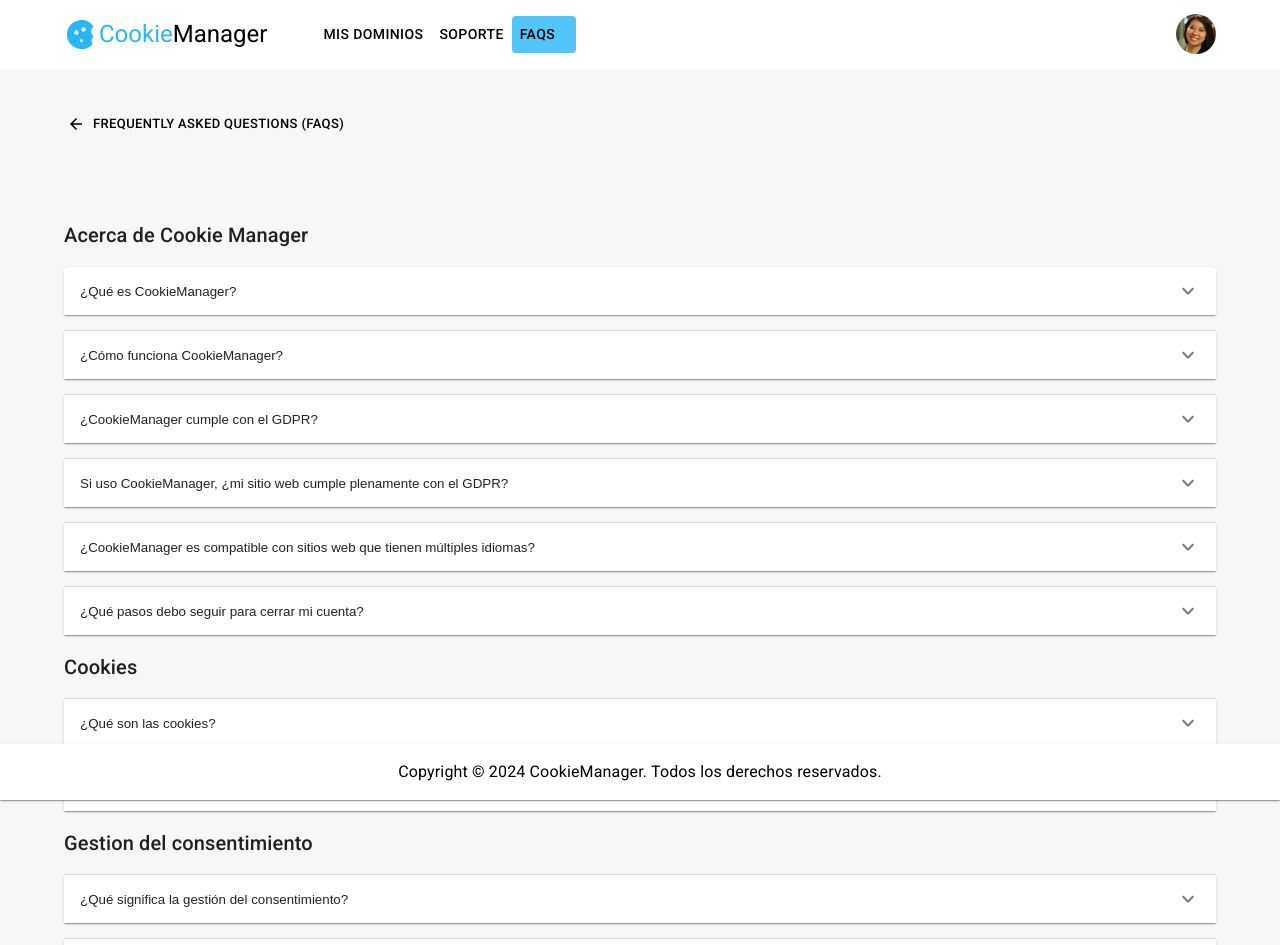
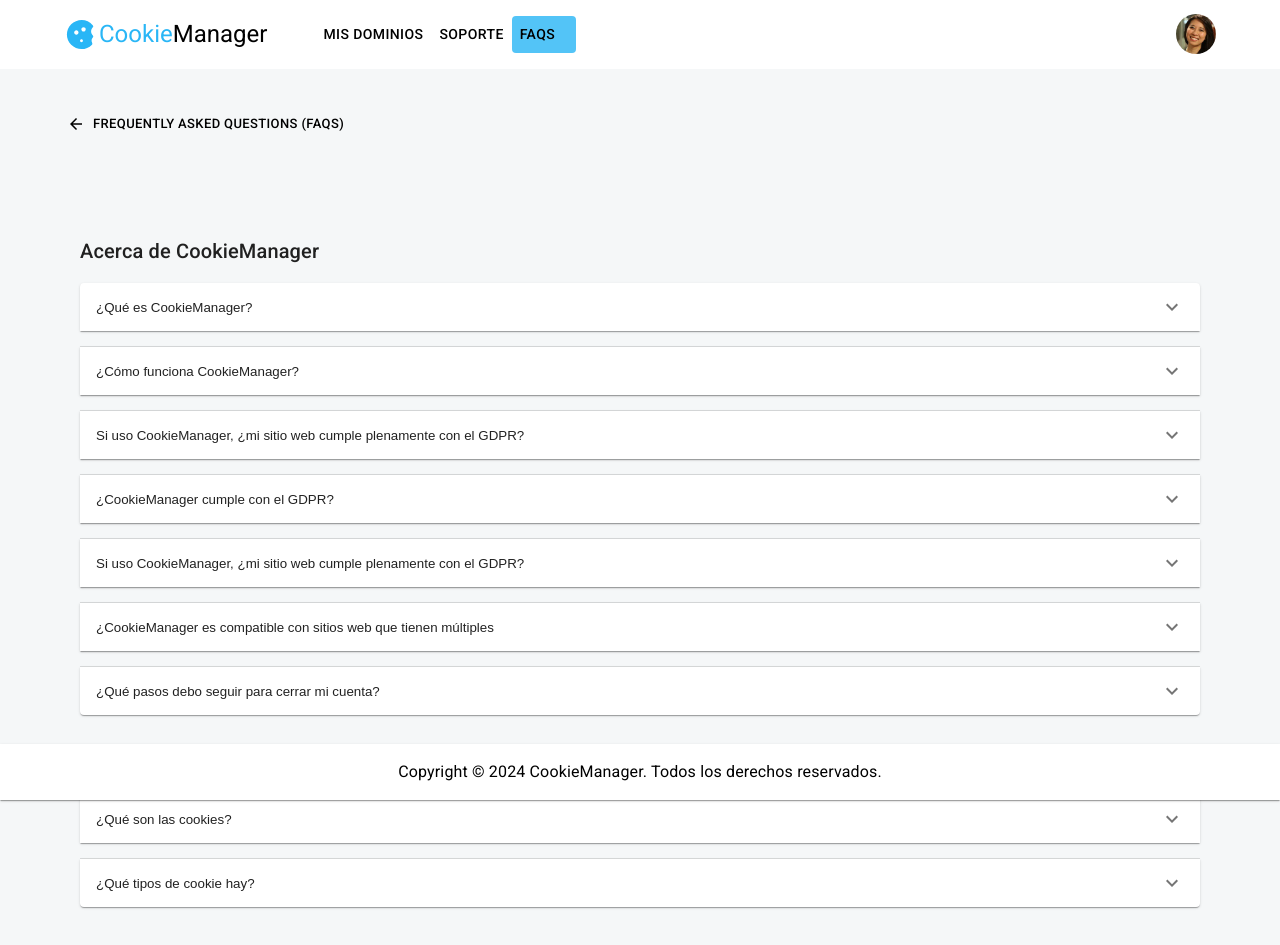
Before and after one commit to abcm0018/cookiemanager-app, a React (Vite) app: page /faq in a window 1280 px wide. Shown: the top 945 px of the page. Built offline with nearby package versions, Linux system fonts and the light colour scheme.

Commit message:
- Refactorizacion de FAQ

```diff
--- /dev/null
+++ b/src/FAQ/components/AccordionListFAQ.jsx
@@ -0,0 +1,33 @@
+import PropTypes from "prop-types";
+
+import { Box, Container, Typography } from "@mui/material";
+import { CAccordionFAQ } from "./CAccordionFAQ";
+
+export const AccordionListFAQ = ({ sections = [], getExtraContent }) => {
+  return (
+    <Container>
+      <Box sx={{ bgcolor: "#F5F7F8", p: 2 }}>
+        {sections.map((section, sectionIndex) => (
+          <Box key={sectionIndex} sx={{ mb: 4 }}>
+            <Typography variant="h6" sx={{ mb: 2 }}>
+              {section.header}
+            </Typography>
+            {section.items.map((item, itemIndex) => (
+              <CAccordionFAQ
+                key={itemIndex}
+                title={item.title}
+                content={item.content}
+                extraContent={getExtraContent(item.title)}
+              />
+            ))}
+          </Box>
+        ))}
+      </Box>
+    </Container>
+  );
+};
+
+AccordionListFAQ.propTypes = {
+  sections: PropTypes.array.isRequired,
+  getExtraContent: PropTypes.func.isRequired,
+};
--- /dev/null
+++ b/src/FAQ/components/CAccordionFAQ.jsx
@@ -0,0 +1,26 @@
+import PropTypes from "prop-types";
+
+import { Accordion, AccordionDetails, AccordionSummary } from "@mui/material";
+import ExpandMoreIcon from "@mui/icons-material/ExpandMore";
+
+export const CAccordionFAQ = ({ title = "", content = "", extraContent }) => {
+  return (
+    <Accordion sx={{ mb: 2 }}>
+      <AccordionSummary
+        expandIcon={<ExpandMoreIcon />}
+        aria-controls="panel1-content"
+        id="panel1-header"
+      >
+        {title}
+      </AccordionSummary>
+      <AccordionDetails>{content}</AccordionDetails>
+      <AccordionDetails>{extraContent}</AccordionDetails>
+    </Accordion>
+  );
+};
+
+CAccordionFAQ.propTypes = {
+  title: PropTypes.string.isRequired,
+  content: PropTypes.string.isRequired,
+  extraContent: PropTypes.string,
+};
--- a/src/FAQ/components/MainSection.jsx
+++ b/src/FAQ/components/MainSection.jsx
@@ -1,232 +1,118 @@
-import {
-  Accordion,
-  AccordionSummary,
-  Box,
-  Container,
-  Grid2,
-  Typography,
-} from "@mui/material";
-import AccordionDetails from "@mui/material/AccordionDetails";
-import ExpandMoreIcon from "@mui/icons-material/ExpandMore";
+import { Grid2, Typography } from "@mui/material";
+import { AccordionListFAQ } from "./AccordionListFAQ";
+
 export const MainSection = () => {
+  const getExtraContent = (title) => {
+    switch (title) {
+      case "¿Qué tipos de cookie hay?":
+        return (
+          <>
+            <Typography variant="body1" sx={{ mb: 2 }}>
+              • <strong>Cookies esenciales:</strong> necesarias para el correcto
+              funcionamiento de un sitio web o aplicación.
+            </Typography>
+            <Typography variant="body1" sx={{ mb: 2 }}>
+              • <strong>Cookies opcionales:</strong> no son imprescindibles para
+              la operatividad del sitio, pero mejoran la experiencia del
+              usuario.
+            </Typography>
+            <Typography variant="body1" sx={{ mb: 2 }}>
+              • <strong>Cookies de terceros:</strong> originadas en dominios
+              externos, usadas para seguimiento y publicidad.
+            </Typography>
+          </>
+        );
+      default:
+        return null;
+    }
+  };
+  const sections = [
+    {
+      header: "Acerca de CookieManager",
+      items: [
+        {
+          title: "¿Qué es CookieManager?",
+          content:
+            "CookieManager es una plataforma diseñada para gestionar cookies y la obtención de consentimiento de los usuarios respecto al seguimiento en línea. Su principal función es asegurar que los sitios web y aplicaciones cumplan con normativas de privacidad, como el Reglamento General de Protección de Datos (RGPD) de la Unión Europea",
+        },
+        {
+          title: "¿Cómo funciona CookieManager?",
+          content:
+            "CookieManager ofrece a los dueños de sitios web y aplicaciones una interfaz sencilla para crear y administrar banners de consentimiento, manejar las preferencias de los usuarios y habilitar o bloquear automáticamente las cookies según dichas preferencias.",
+        },
+        {
+          title:
+            "Si uso CookieManager, ¿mi sitio web cumple plenamente con el GDPR?",
+          content:
+            "CookieManager es una robusta plataforma de gestión de consentimiento de cookies (CMP) que se puede integrar fácilmente en su sitio web. Al implementarse correctamente, CookieManager cumple eficazmente con los requisitos específicos del GDPR en cuanto a las cookies de seguimiento y el consentimiento de los usuarios, siendo un paso importante hacia la conformidad con esta normativa. Sin embargo, es esencial recordar que el GDPR abarca una amplia gama de regulaciones relacionadas con la privacidad y la seguridad, más allá del consentimiento de cookies. Aunque CookieHub es clave para cumplir con las obligaciones de cookies bajo el GDPR, su proceso de cumplimiento puede requerir acciones adicionales para abordar otros aspectos del reglamento, como la protección de datos, la seguridad y los derechos de los usuarios. Es recomendable realizar una evaluación exhaustiva del cumplimiento del GDPR en su sitio web para asegurar que se sigan todas las normativas aplicables.",
+        },
+        {
+          title: "¿CookieManager cumple con el GDPR?",
+          content:
+            "CookieManager está en conformidad con el GDPR, ofreciendo todas las herramientas que los dueños de sitios web y aplicaciones necesitan para gestionar y obtener el consentimiento de los usuarios. Además, se actualiza periódicamente para asegurar que sigue cumpliendo con las normativas de privacidad más recientes.",
+        },
+        {
+          title:
+            "Si uso CookieManager, ¿mi sitio web cumple plenamente con el GDPR?",
+          content:
+            "CookieManager es una robusta plataforma de gestión de consentimiento de cookies (CMP) que se puede integrar fácilmente en su sitio web. Al implementarse correctamente, CookieManager cumple eficazmente con los requisitos específicos del GDPR en cuanto a las cookies de seguimiento y el consentimiento de los usuarios, siendo un paso importante hacia la conformidad con esta normativa. Sin embargo, es esencial recordar que el GDPR abarca una amplia gama de regulaciones relacionadas con la privacidad y la seguridad, más allá del consentimiento de cookies. Aunque CookieManager es clave para cumplir con las obligaciones de cookies bajo el GDPR, su proceso de cumplimiento puede requerir acciones adicionales para abordar otros aspectos del reglamento, como la protección de datos, la seguridad y los derechos de los usuarios. Es recomendable realizar una evaluación exhaustiva del cumplimiento del GDPR en su sitio web para asegurar que se sigan todas las normativas aplicables",
+        },
+        {
+          title:
+            "¿CookieManager es compatible con sitios web que tienen múltiples",
+          content:
+            "Sí, CookieManager es compatible con sitios web en varios idiomas. Puedes configurar el widget en diferentes idiomas y seleccionar los que deseas habilitar para tu sitio web desde el panel de control de CookieManager.",
+        },
+        {
+          title: "¿Qué pasos debo seguir para cerrar mi cuenta?",
+          content:
+            "Si ya no deseas usar CookieManager y quieres eliminar tu cuenta y datos de manera permanente, sigue estos pasos: Primero, elimina todos los dominios vinculados a tu cuenta. Para hacerlo, selecciona cada dominio y haz clic en el botón Eliminar. Solo se eliminarán las cuentas que no tengan dominios activos para evitar interrupciones del servicio, especialmente en casos de cuentas comprometidas o solicitudes falsas. Luego, envía una solicitud de eliminación a ana@gmail.com desde la dirección de correo electrónico asociada a tu cuenta principal. Tu cuenta será eliminada en un plazo de 24 horas y recibirás una confirmación.",
+        },
+      ],
+    },
+    {
+      header: "Cookies",
+      items: [
+        {
+          title: "¿Qué son las cookies?",
+          content:
+            "Las cookies son archivos de texto pequeños que se guardan en el dispositivo de un usuario cuando visita un sitio web o usa una app. Se emplean con distintos fines, como análisis, personalización y seguimiento de actividad.",
+        },
+        {
+          title: "¿Qué tipos de cookie hay?",
+          content: "Existen varios tipos de cookies: ",
+        },
+      ],
+    },
+    {
+      header: "Gestión del consentimiento",
+      items: [
+        {
+          title: "¿Qué significa la gestión del consentimiento?",
+          content:
+            "La gestión del consentimiento implica obtener y administrar el permiso de los usuarios para utilizar cookies y otras tecnologías de seguimiento en un sitio web o aplicación.",
+        },
+        {
+          title: "¿Cómo se define un banner de cookies?",
+          content:
+            "Un banner de cookies es una ventana emergente que se muestra en una página web o aplicación para notificar a los usuarios sobre la utilización de cookies y solicitar su permiso para emplearlas.",
+        },
+        {
+          title: "¿Es posible ajustar el diseño del banner de CookieManager?",
+          content:
+            "Sí, es posible modificar el diseño del banner de CookieManager para que se alinee con la identidad visual de tu sitio web o aplicación.",
+        },
+      ],
+    },
+  ];
+
   return (
     <Grid2
       container
       direction="column"
       sx={{ backgroundColor: "#F5F7F8", padding: 5 }}
     >
-      <Container>
-        <Box
-          sx={{
-            bgcolor: "#F5F7F8",
-          }}
-        >
-          <Typography variant="h6" sx={{ mb: 2 }}>
-            Acerca de Cookie Manager
-          </Typography>
-          <Accordion sx={{ mb: 2 }}>
-            <AccordionSummary
-              expandIcon={<ExpandMoreIcon />}
-              aria-controls="panel1-content"
-              id="panel1-header"
-            >
-              ¿Qué es CookieManager?
-            </AccordionSummary>
-            <AccordionDetails>
-              CookieManager es una plataforma diseñada para gestionar cookies y
-              la obtención de consentimiento de los usuarios respecto al
-              seguimiento en línea. Su principal función es asegurar que los
-              sitios web y aplicaciones cumplan con normativas de privacidad,
-              como el Reglamento General de Protección de Datos (RGPD) de la
-              Unión Europea
-            </AccordionDetails>
-          </Accordion>
-          <Accordion sx={{ mb: 2 }}>
-            <AccordionSummary
-              expandIcon={<ExpandMoreIcon />}
-              aria-controls="panel2-content"
-              id="panel2-header"
-            >
-              ¿Cómo funciona CookieManager?
-            </AccordionSummary>
-            <AccordionDetails>
-              CookieManager ofrece a los dueños de sitios web y aplicaciones una
-              interfaz sencilla para crear y administrar banners de
-              consentimiento, manejar las preferencias de los usuarios y
-              habilitar o bloquear automáticamente las cookies según dichas
-              preferencias.
-            </AccordionDetails>
-          </Accordion>
-          <Accordion sx={{ mb: 2 }}>
-            <AccordionSummary
-              expandIcon={<ExpandMoreIcon />}
-              aria-controls="panel3-content"
-              id="panel3-header"
-            >
-              ¿CookieManager cumple con el GDPR?
-            </AccordionSummary>
-            <AccordionDetails>
-              CookieManager está en conformidad con el GDPR, ofreciendo todas
-              las herramientas que los dueños de sitios web y aplicaciones
-              necesitan para gestionar y obtener el consentimiento de los
-              usuarios. Además, se actualiza periódicamente para asegurar que
-              sigue cumpliendo con las normativas de privacidad más recientes.
-            </AccordionDetails>
-          </Accordion>
-          <Accordion sx={{ mb: 2 }}>
-            <AccordionSummary
-              expandIcon={<ExpandMoreIcon />}
-              aria-controls="panel4-content"
-              id="panel4-header"
-            >
-              Si uso CookieManager, ¿mi sitio web cumple plenamente con el GDPR?
-            </AccordionSummary>
-            <AccordionDetails>
-              CookieManager es una robusta plataforma de gestión de
-              consentimiento de cookies (CMP) que se puede integrar fácilmente
-              en su sitio web. Al implementarse correctamente, CookieManager
-              cumple eficazmente con los requisitos específicos del GDPR en
-              cuanto a las cookies de seguimiento y el consentimiento de los
-              usuarios, siendo un paso importante hacia la conformidad con esta
-              normativa. Sin embargo, es esencial recordar que el GDPR abarca
-              una amplia gama de regulaciones relacionadas con la privacidad y
-              la seguridad, más allá del consentimiento de cookies. Aunque
-              CookieHub es clave para cumplir con las obligaciones de cookies
-              bajo el GDPR, su proceso de cumplimiento puede requerir acciones
-              adicionales para abordar otros aspectos del reglamento, como la
-              protección de datos, la seguridad y los derechos de los usuarios.
-              Es recomendable realizar una evaluación exhaustiva del
-              cumplimiento del GDPR en su sitio web para asegurar que se sigan
-              todas las normativas aplicables.
-            </AccordionDetails>
-          </Accordion>
-          <Accordion sx={{ mb: 2 }}>
-            <AccordionSummary
-              expandIcon={<ExpandMoreIcon />}
-              aria-controls="panel5-content"
-              id="panel5-header"
-            >
-              ¿CookieManager es compatible con sitios web que tienen múltiples
-              idiomas?
-            </AccordionSummary>
-            <AccordionDetails>
-              Sí, CookieManager es compatible con sitios web en varios idiomas.
-              Puedes configurar el widget en diferentes idiomas y seleccionar
-              los que deseas habilitar para tu sitio web desde el panel de
-              control de CookieHub.
-            </AccordionDetails>
-          </Accordion>
-          <Accordion sx={{ mb: 2 }}>
-            <AccordionSummary
-              expandIcon={<ExpandMoreIcon />}
-              aria-controls="panel6-content"
-              id="panel6-header"
-            >
-              ¿Qué pasos debo seguir para cerrar mi cuenta?
-            </AccordionSummary>
-            <AccordionDetails>
-              Si ya no deseas usar CookieManager y quieres eliminar tu cuenta y
-              datos de manera permanente, sigue estos pasos: Primero, elimina
-              todos los dominios vinculados a tu cuenta. Para hacerlo,
-              selecciona cada dominio y haz clic en el botón "Eliminar". Solo se
-              eliminarán las cuentas que no tengan dominios activos para evitar
-              interrupciones del servicio, especialmente en casos de cuentas
-              comprometidas o solicitudes falsas. Luego, envía una solicitud de
-              eliminación a ana@gmail.com desde la dirección de correo
-              electrónico asociada a tu cuenta principal. Tu cuenta será
-              eliminada en un plazo de 24 horas y recibirás una confirmación.
-            </AccordionDetails>
-          </Accordion>
-          <Typography variant="h6" sx={{ mb: 2 }}>
-            Cookies
-          </Typography>
-          <Accordion sx={{ mb: 2 }}>
-            <AccordionSummary
-              expandIcon={<ExpandMoreIcon />}
-              aria-controls="panel7-content"
-              id="panel7-header"
-            >
-              ¿Qué son las cookies?
-            </AccordionSummary>
-            <AccordionDetails>
-              Las cookies son archivos de texto pequeños que se guardan en el
-              dispositivo de un usuario cuando visita un sitio web o usa una
-              app. Se emplean con distintos fines, como análisis,
-              personalización y seguimiento de actividad.
-            </AccordionDetails>
-          </Accordion>
-          <Accordion sx={{ mb: 2 }}>
-            <AccordionSummary
-              expandIcon={<ExpandMoreIcon />}
-              aria-controls="panel8-content"
-              id="panel8-header"
-            >
-              ¿Qué tipo de cookies hay?
-            </AccordionSummary>
-            <AccordionDetails>
-              <Typography variant="body1" sx={{ mb: 2 }}>
-                • <strong>Cookies esenciales:</strong> necesarias para el
-                correcto funcionamiento de un sitio web o una aplicación.
-              </Typography>
-              <Typography variant="body1" sx={{ mb: 2 }}>
-                • <strong>Cookies opcionales:</strong> no son imprescindibles
-                para la operatividad del sitio, pero ofrecen mejoras en la
-                experiencia del usuario, como personalización o análisis.
-              </Typography>
-              <Typography variant="body1" sx={{ mb: 2 }}>
-                • <strong>Cookies de terceros:</strong> originadas en dominios
-                externos, a menudo se utilizan para el seguimiento del usuario y
-                la publicidad dirigida.
-              </Typography>
-            </AccordionDetails>
-          </Accordion>
-          <Typography variant="h6" sx={{ mb: 2 }}>
-            Gestion del consentimiento
-          </Typography>
-          <Accordion sx={{ mb: 2 }}>
-            <AccordionSummary
-              expandIcon={<ExpandMoreIcon />}
-              aria-controls="panel9-content"
-              id="panel9-header"
-            >
-              ¿Qué significa la gestión del consentimiento?
-            </AccordionSummary>
-            <AccordionDetails>
-              La gestión del consentimiento implica obtener y administrar el
-              permiso de los usuarios para utilizar cookies y otras tecnologías
-              de seguimiento en un sitio web o aplicación.
-            </AccordionDetails>
-          </Accordion>
-          <Accordion sx={{ mb: 2 }}>
-            <AccordionSummary
-              expandIcon={<ExpandMoreIcon />}
-              aria-controls="panel10-content"
-              id="panel10-header"
-            >
-              ¿Cómo se define un banner de cookies?
-            </AccordionSummary>
-            <AccordionDetails>
-              Un banner de cookies es una ventana emergente que se muestra en
-              una página web o aplicación para notificar a los usuarios sobre la
-              utilización de cookies y solicitar su permiso para emplearlas.
-            </AccordionDetails>
-          </Accordion>
-          <Accordion sx={{ mb: 2 }}>
-            <AccordionSummary
-              expandIcon={<ExpandMoreIcon />}
-              aria-controls="panel11-content"
-              id="panel11-header"
-            >
-              ¿Es posible ajustar el diseño del banner de CookieManager?
-            </AccordionSummary>
-            <AccordionDetails>
-              Sí, es posible modificar el diseño del banner de CookieManager
-              para que se alinee con la identidad visual de tu sitio web o
-              aplicación.
-            </AccordionDetails>
-          </Accordion>
-        </Box>
-      </Container>
+      <AccordionListFAQ sections={sections} getExtraContent={getExtraContent} />
     </Grid2>
   );
 };
--- /dev/null
+++ b/src/FAQ/components/index.js
@@ -0,0 +1,6 @@
+export * from "./AccordionListFAQ";
+export * from "./CAccordionFAQ";
+export * from "./Footer";
+export * from "./HeadSection";
+export * from "./MainSection";
+export * from "./NavBar";
--- a/src/FAQ/pages/FAQPage.jsx
+++ b/src/FAQ/pages/FAQPage.jsx
@@ -1,7 +1,4 @@
-import { Footer } from "../components/Footer";
-import { HeadSection } from "../components/HeadSection";
-import { MainSection } from "../components/MainSection";
-import { NavBar } from "../components/NavBar";
+import { Footer, HeadSection, MainSection, NavBar } from "../components";
 
 export const FAQPage = () => {
   return (
--- a/src/domain/components/CHeaderCookieList.jsx
+++ b/src/domain/components/CHeaderCookieList.jsx
@@ -1,4 +1,5 @@
 import PropTypes from "prop-types";
+
 import { Box, Button, Typography } from "@mui/material";
 
 export const CHeaderCookieList = ({
--- a/src/domain/components/CardDetails.jsx
+++ b/src/domain/components/CardDetails.jsx
@@ -66,6 +66,5 @@
   description: PropTypes.string,
   buttonTitle: PropTypes.string,
   bgcolor: PropTypes.string,
-  actions: PropTypes.array,
   onButtonClick: PropTypes.func,
 };
--- /dev/null
+++ b/src/support/components/index.js
@@ -0,0 +1,4 @@
+export * from "./Footer";
+export * from "./HeadSection";
+export * from "./MainSection";
+export * from "./NavBar";
--- a/src/support/pages/SupportPage.jsx
+++ b/src/support/pages/SupportPage.jsx
@@ -1,7 +1,4 @@
-import { Footer } from "../components/Footer";
-import { HeadSection } from "../components/HeadSection";
-import { MainSection } from "../components/MainSection";
-import { NavBar } from "../components/NavBar";
+import { Footer, HeadSection, MainSection, NavBar } from "../../FAQ/components";
 
 export const SupportPage = () => {
   return (
```
Also changed, not shown: src/domain/components/CSelectStatisticsForm.jsx (+4 -4 lines), src/subscription/components/SubscriptionDetails.jsx (added, +39 -0 lines).
